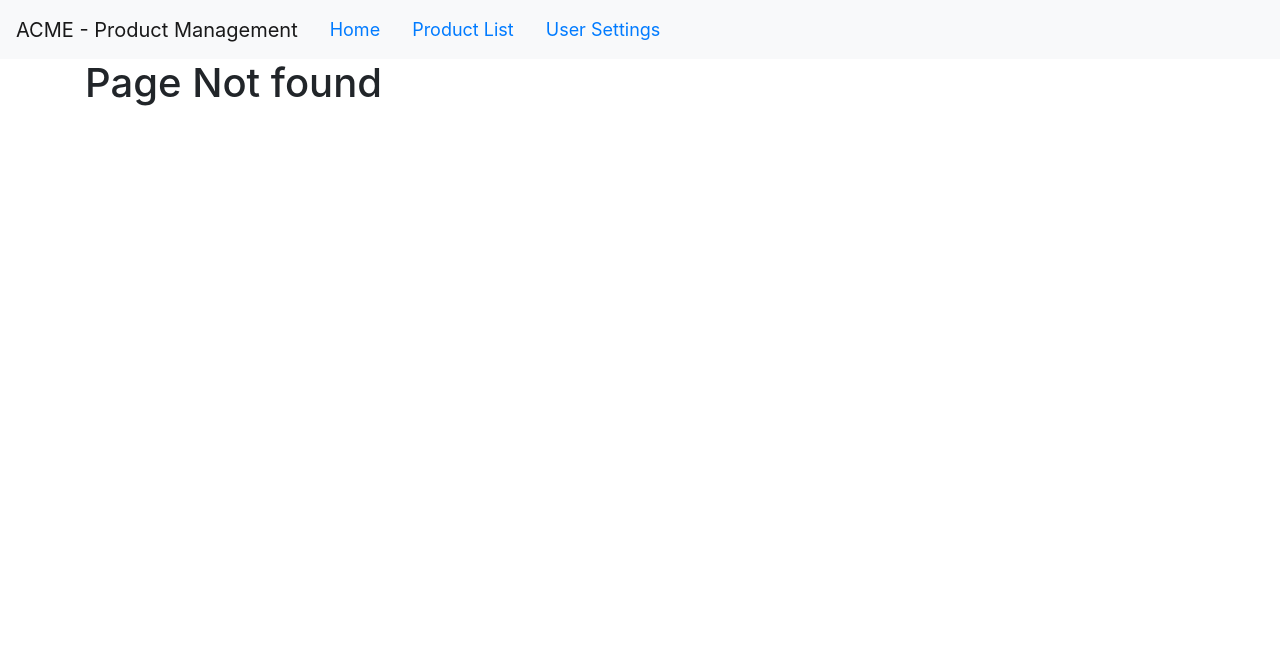
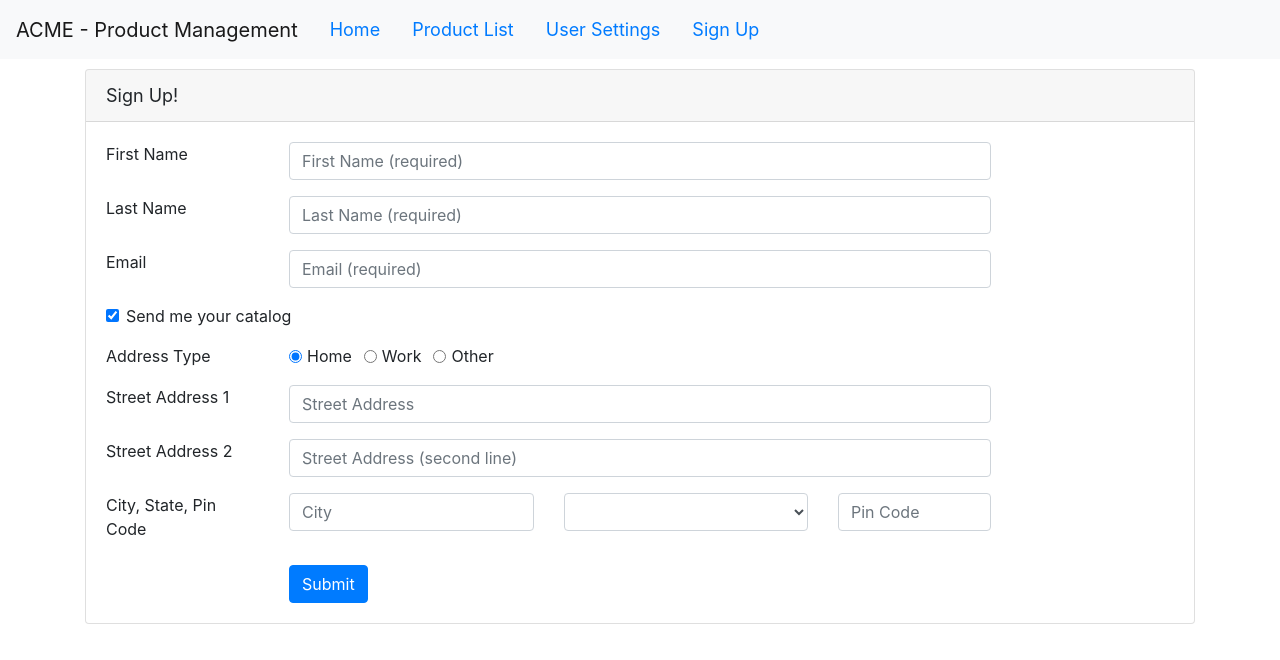
Before and after one commit to tamilsweet/Mastering-Angular, an Angular app in the folder practice/Angular-GettingStarted/: page /signup in a window 1280 px wide. Before the commit this address had no page. Shown: the top 660 px of the page. Built offline with nearby package versions, Linux system fonts and the light colour scheme.

Commit message:
[AGS] Add signup form

```diff
--- a/practice/Angular-GettingStarted/src/app/app-routing.module.ts
+++ b/practice/Angular-GettingStarted/src/app/app-routing.module.ts
@@ -3,15 +3,18 @@ import { RouterModule, Routes } from '@angular/router';
 import { WelcomeComponent } from './home/welcome.component';
 import { PageNotFoundComponent } from './shared/page-not-found.component';
 import { UserSettingsFormComponent } from './user-settings-form/user-settings-form.component';
+import { SignupComponent } from './signup/signup.component';
 
 export const AppComponentList = [
   WelcomeComponent,
-  PageNotFoundComponent
+  PageNotFoundComponent,
+  SignupComponent
 ];
 
 const routes: Routes = [
   { path: 'welcome', component: WelcomeComponent },
   { path: 'settings', component: UserSettingsFormComponent },
+  { path: 'signup', component: SignupComponent },
   { path: '', redirectTo: 'welcome', pathMatch: 'full' },
   { path: '**', component: PageNotFoundComponent, pathMatch: 'full' }
 ];
--- a/practice/Angular-GettingStarted/src/app/app.component.html
+++ b/practice/Angular-GettingStarted/src/app/app.component.html
@@ -5,6 +5,7 @@
       <li><a class="nav-link" [routerLink]="['/welcome']">Home</a></li>
       <li><a class="nav-link" [routerLink]="['/products']">Product List</a></li>
       <li><a class="nav-link" [routerLink]="['/settings']">User Settings</a></li>
+      <li><a class="nav-link" [routerLink]="['/signup']">Sign Up</a></li>
     </ul>
   </nav>
   <div class="container">
--- a/practice/Angular-GettingStarted/src/app/app.module.ts
+++ b/practice/Angular-GettingStarted/src/app/app.module.ts
@@ -12,7 +12,7 @@ import { HttpClientModule } from '@angular/common/http';
   declarations: [
     AppComponent,
     AppComponentList,
-    UserSettingsFormComponent
+    UserSettingsFormComponent,
   ],
   imports: [
     BrowserModule,
--- /dev/null
+++ b/practice/Angular-GettingStarted/src/app/signup/signup.component.html
@@ -0,0 +1,104 @@
+<div class="card">
+  <div class="card-header">
+    Sign Up!
+  </div>
+  <div class="card-body">
+    <form #form="ngForm" (ngSubmit)="onSubmit(form)">
+      <div class="form-group row">
+        <label class="col-md-2" for="firstname">First Name</label>
+        <div class="col-md-8">
+          <input type="text" class="form-control" name="firstname" id="firstname" [(ngModel)]="signup.firstname"
+            required #firstname="ngModel" [class.field-error]="form.submitted && firstname.invalid"
+            placeholder="First Name (required)">
+          <div [hidden]="!form.submitted || firstname.valid" class="alert alert-danger">Please enter your first name
+          </div>
+        </div>
+      </div>
+      <div class="form-group row">
+        <label class="col-md-2" for="lastname">Last Name</label>
+        <div class="col-md-8">
+          <input type="text" class="form-control" name="lastname" id="lastname" [(ngModel)]="signup.lastname" required
+            #lastname="ngModel" [class.field-error]="form.submitted && lastname.invalid"
+            placeholder="Last Name (required)">
+          <div [hidden]="!form.submitted || lastname.valid" class="alert alert-danger">Please enter your last name</div>
+        </div>
+      </div>
+      <div class="form-group row">
+        <label class="col-md-2" for="email">Email</label>
+        <div class="col-md-8">
+          <input type="email" class="form-control" name="email" id="email" [(ngModel)]="signup.email" required
+            #email="ngModel" [class.field-error]="form.submitted && email.invalid" placeholder="Email (required)">
+          <div [hidden]="!form.submitted || email.valid" class="alert alert-danger">Please enter valid email address
+          </div>
+        </div>
+      </div>
+      <div class="form-check form-group row">
+        <div class="col-md-10">
+          <input type="checkbox" class="form-check-input" name="sendCatalog" id="sendCatalog"
+            [(ngModel)]="signup.sendCatalog">
+          <label class="form-check-label" for="sendCatalog">Send me your catalog</label>
+        </div>
+      </div>
+      <div class="form-group row">
+        <div class="col-md-2">Address Type</div>
+        <div class="col-md-8">
+          <div class="form-check-inline">
+            <input class="form-check-input" type="radio" name="addressType" id="addressType1" value="home"
+              [(ngModel)]="signup.addressType">
+            <label class="form-check-label" for="addressType1">Home</label>
+          </div>
+          <div class="form-check-inline">
+            <input class="form-check-input" type="radio" name="addressType" id="addressType2" value="work"
+              [(ngModel)]="signup.addressType">
+            <label class="form-check-label" for="addressType2">Work</label>
+          </div>
+          <div class="form-check-inline">
+            <input class="form-check-input" type="radio" name="addressType" id="addressType3" value="other"
+              [(ngModel)]="signup.addressType">
+            <label class="form-check-label" for="addressType3">Other</label>
+          </div>
+        </div>
+      </div>
+      <div class="form-group row">
+        <label class="col-md-2" for="streetAddress1">Street Address 1</label>
+        <div class="col-md-8">
+          <input type="text" class="form-control" name="streetAddress1" id="streetAddress1"
+            [(ngModel)]="signup.streetAddress1" #streetAddress1="ngModel" placeholder="Street Address">
+        </div>
+      </div>
+      <div class="form-group row">
+        <label class="col-md-2" for="streetAddress2">Street Address 2</label>
+        <div class="col-md-8">
+          <input type="text" class="form-control" name="streetAddress2" id="streetAddress2"
+            [(ngModel)]="signup.streetAddress2" #streetAddress2="ngModel" placeholder="Street Address (second line)">
+        </div>
+      </div>
+      <div class="form-group row">
+        <label class="col-md-2" for="city">City, State, Pin Code</label>
+        <div class="col-md-3">
+          <input type="text" class="form-control" name="city" id="city" [(ngModel)]="signup.city" #city="ngModel"
+            placeholder="City">
+        </div>
+        <div class="col-md-3">
+          <select id="state" class="form-control" name="state" [(ngModel)]="signup.state">
+            <option *ngFor="let state of stateList">{{ state }}</option>
+          </select>
+        </div>
+        <div class="col-md-2">
+          <input type="text" class="form-control" name="pincode" id="pincode" [(ngModel)]="signup.pincode"
+            #city="ngModel" placeholder="Pin Code">
+        </div>
+      </div>
+      <div class="row">
+        <div [hidden]="!signupError" class="alert alert-danger">
+          {{signupErrorMessage}}
+        </div>
+      </div>
+      <div class="row">
+        <div class="col-md-8 offset-md-2">
+          <button type="submit" class="btn btn-primary">Submit</button>
+        </div>
+      </div>
+    </form>
+  </div>
+</div>
--- /dev/null
+++ b/practice/Angular-GettingStarted/src/app/signup/signup.component.ts
@@ -0,0 +1,39 @@
+import { Component, OnInit } from '@angular/core';
+import { ISignup, STATE_LIST } from './signup.model';
+import { NgForm } from '@angular/forms';
+
+
+@Component({
+  selector: 'pm-signup',
+  templateUrl: './signup.component.html',
+  styleUrls: ['./signup.component.css']
+})
+export class SignupComponent implements OnInit {
+
+  signup: ISignup = {
+    firstname: '',
+    lastname: '',
+    email: '',
+    sendCatalog: true,
+    addressType: 'home',
+    streetAddress1: '',
+    streetAddress2: '',
+    city: '',
+    state: '',
+    pincode: null
+  };
+  signupError = false;
+  signupErrorMessage = '';
+  stateList = STATE_LIST;
+
+  constructor() { }
+
+  ngOnInit(): void {
+  }
+
+  onSubmit(form: NgForm) {
+    console.log('Form submitted ');
+    console.table(form.value);
+  }
+
+}
--- /dev/null
+++ b/practice/Angular-GettingStarted/src/app/signup/signup.model.ts
@@ -0,0 +1,51 @@
+export interface ISignup {
+  firstname: string;
+  lastname: string;
+  email: string;
+  sendCatalog: boolean;
+  addressType: string;
+  streetAddress1?: string;
+  streetAddress2?: string;
+  city?: string;
+  state?: string;
+  pincode?: number;
+}
+
+export const STATE_LIST = [
+  'Andhra Pradesh',
+  'Arunachal Pradesh',
+  'Assam',
+  'Bihar',
+  'Chhattisgarh',
+  'Goa',
+  'Gujarat',
+  'Haryana',
+  'Himachal Pradesh',
+  'Jammu and Kashmir',
+  'Jharkhand',
+  'Karnataka',
+  'Kerala',
+  'Madhya Pradesh',
+  'Maharashtra',
+  'Manipur',
+  'Meghalaya',
+  'Mizoram',
+  'Nagaland',
+  'Odisha',
+  'Punjab',
+  'Rajasthan',
+  'Sikkim',
+  'Tamil Nadu',
+  'Telangana',
+  'Tripura',
+  'Uttarakhand',
+  'Uttar Pradesh',
+  'West Bengal',
+  'Andaman and Nicobar Islands',
+  'Chandigarh',
+  'Dadra and Nagar Haveli',
+  'Daman and Diu',
+  'Delhi',
+  'Lakshadweep',
+  'Puducherry',
+];
```
Also changed, not shown: practice/Angular-GettingStarted/src/app/signup/signup.component.css (added), 1 other file (tests, documents, lock files or other folders).
